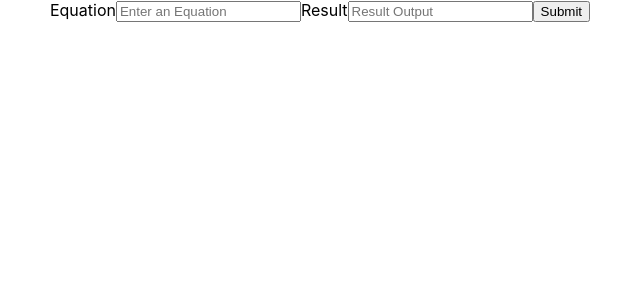
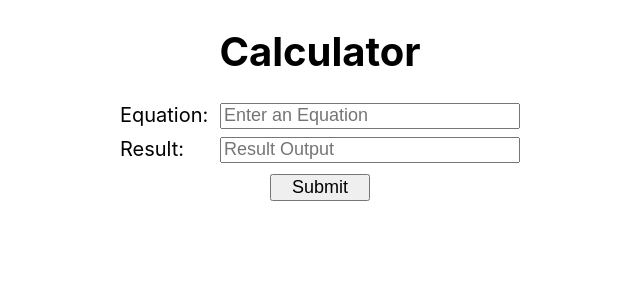
Before and after one commit to dctang4/VidMob-Calculator, a React (Create React App) app: page / in a window 1280 px wide. Shown: the top 300 px of the page, without its empty margins (320-960 px from the left). Built offline with nearby package versions, Linux system fonts and the light colour scheme.

Commit message:
edits and styling

```diff
--- a/src/App.js
+++ b/src/App.js
@@ -18,8 +18,9 @@ function App() {
 
   return (
     <div className="App">
+      <h1>Calculator</h1>
       <form onSubmit={handleSubmit}>
-        <label>Equation</label>
+        <label className="equation" >Equation: </label>
         <input
           type='text'
           className="equation"
@@ -29,7 +30,7 @@ function App() {
           onChange={handleChange}
           alt="Result"
         />
-        <label>Result</label>
+        <label className='result'>Result: </label>
         <input
           type='text'
           className="result"
--- a/src/App.scss
+++ b/src/App.scss
@@ -2,37 +2,30 @@
   text-align: center;
 }
 
-/* .App-logo {
-  height: 40vmin;
-  pointer-events: none;
-}
-
-@media (prefers-reduced-motion: no-preference) {
-  .App-logo {
-    animation: App-logo-spin infinite 20s linear;
+div {
+  h1 {
+    font-size: 40px;
+  }
+  form {
+    display: grid;
+    width: 400px;
+    margin: auto;
+    grid-template-columns: 1fr 3fr;
+    grid-template-rows: 1fr 1fr 1fr;
+    label {
+      text-align: left;
+      margin-bottom: 10px;
+      font-size: 20px;
+    }
+    input.equation, input.result {
+      height: 20px;
+      font-size: 18px;
+    }
+    input.submit-btn {
+      grid-column: 1 / 3;
+      width: 100px;
+      font-size: 18px;
+      margin: auto;
+    }
   }
 }
-
-.App-header {
-  background-color: #282c34;
-  min-height: 100vh;
-  display: flex;
-  flex-direction: column;
-  align-items: center;
-  justify-content: center;
-  font-size: calc(10px + 2vmin);
-  color: white;
-}
-
-.App-link {
-  color: #61dafb;
-}
-
-@keyframes App-logo-spin {
-  from {
-    transform: rotate(0deg);
-  }
-  to {
-    transform: rotate(360deg);
-  }
-} */
--- /dev/null
+++ b/src/functions/calculation.js
@@ -0,0 +1,29 @@
+import Operations from "./operations";
+
+const Calculation = (input) => {
+  let output = null;
+
+  // order of operation
+  const ooo = [ ["*", "/"], ["+", "-"]];
+
+  for (let i = 0; i < ooo.length; i++) {
+    // Regular Expression to look for operators between floating numbers or integers
+    let regExp = new RegExp(
+      "(\\-?\\d+\\.?\\d*)([\\" + ooo[i].join("\\") + "])(\\-?\\d+\\.?\\d*)"
+    );
+    regExp.lastIndex = 0; // resetting reExp starting position as precaution
+
+    while (regExp.test(input)) {
+      output = Operations(RegExp.$1, RegExp.$2, RegExp.$3);
+      if (isNaN(output) || !isFinite(output)) {
+        return "Error NaN or Not Finite";
+      }
+
+      input = input.replace(regExp, output);
+    }
+  }
+
+  return output;
+};
+
+export default Calculation;
--- a/src/functions/calculator.js
+++ b/src/functions/calculator.js
@@ -1,13 +1,9 @@
-import Calculate from "./calculate"
+import Calculation from "./calculation";
 
 const Calculator = (str) => {
-  let output = null;
 
   // remove all the whitespace
   let input = str.replace(/\s/g, '')
-
-  // order of operation
-  const ooo = [ [ '*', '/' ], [ '+', '-' ] ];
 
   const opStr = '*/+-';
 
@@ -25,38 +21,8 @@ const Calculator = (str) => {
     }
   }
 
-  // for (let i = 0; i < input.length; i++) {
-  //   if (input[i] === "(") {
-  //     let count1 = 1;
-  //     let count2 = 0;
-  //     for (let j = i+1; j < input.length; j++) {
-  //       if (input[j] === "(") {
-  //         count1++
-  //       } else if (input[j] === ")") {
-  //         count2++
 
-  //       }
-  //     }
-  //   }
-  // }
-
-  for (let i = 0; i < ooo.length; i++) {
-
-    // Regular Expression to look for operators between floating numbers or integers
-    let regExp = new RegExp('(\\-?\\d+\\.?\\d*)([\\' + ooo[i].join('\\') + '])(\\-?\\d+\\.?\\d*)')
-    regExp.lastIndex = 0 // resetting reExp starting position as precaution
-
-    while (regExp.test(input)) {
-      output = Calculate(RegExp.$1, RegExp.$2, RegExp.$3);
-      if (isNaN(output) || !isFinite(output)) {
-        return "Error NaN or Not Finite"
-      }
-
-      input = input.replace(regExp, output)
-    }
-  }
-
-  return output
+  return Calculation(input)
 }
 
 export default Calculator
--- a/src/functions/calculate.js
+++ b/src/functions/operations.js
@@ -1,5 +1,5 @@
-const Calculate = (a, op, b) => {
-  // convert string to number
+const Operations = (a, op, b) => {
+  // convert string to number using Unary Operator (+)
   a = +a;
   b = +b;
 
@@ -18,4 +18,4 @@ const Calculate = (a, op, b) => {
   }
 }
 
-export default Calculate
+export default Operations
```
